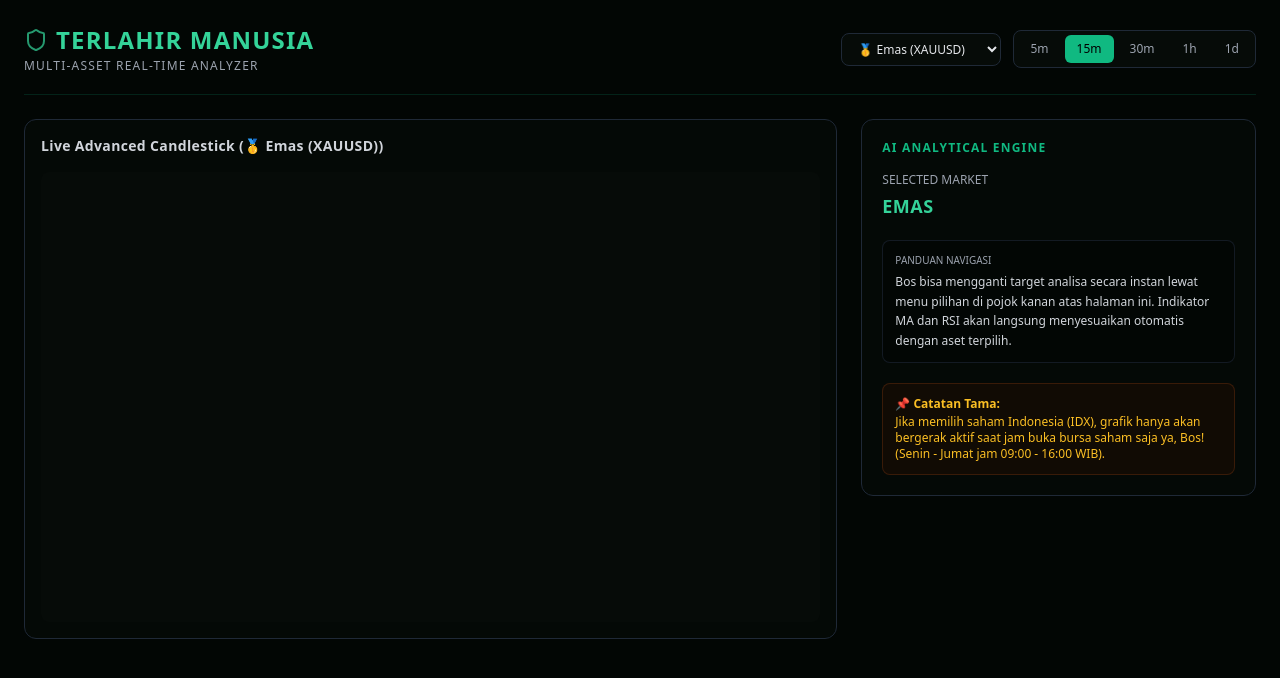
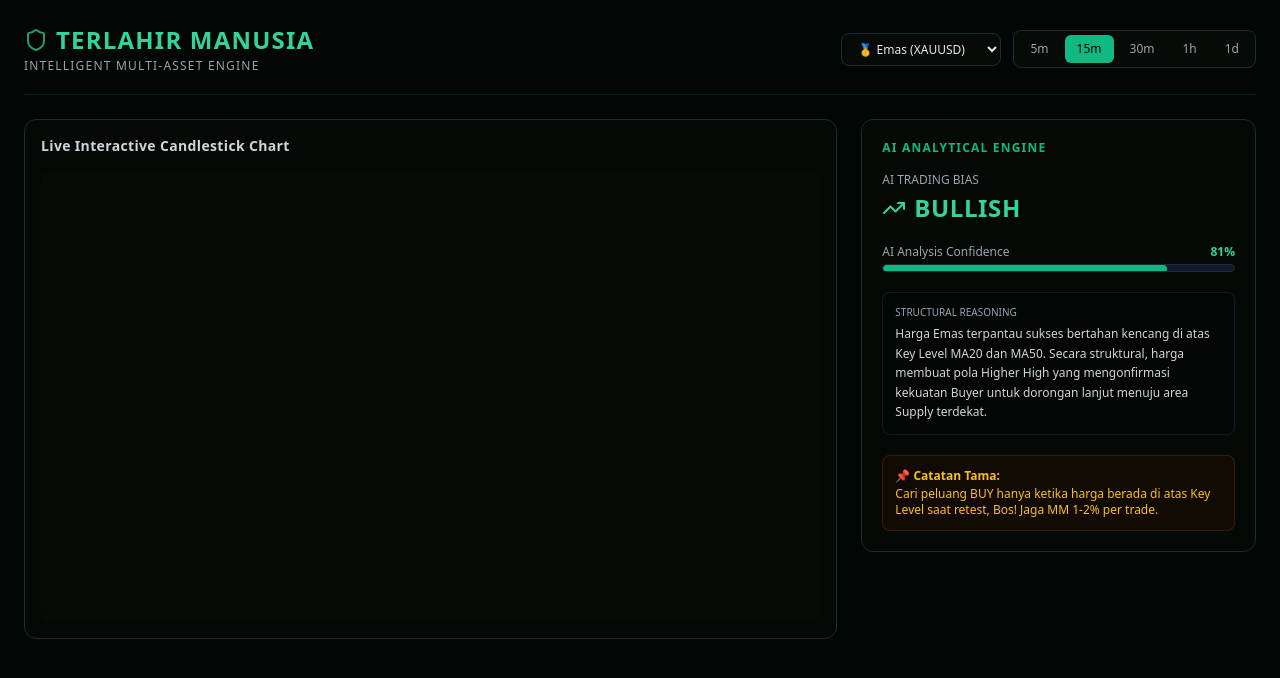
Before and after one commit to wahidnazmudin-sys/Terlahir-manusia-analyzer, a React (Vite) app: page / in a window 1280 px wide. Shown: the top 678 px of the page. Built offline with nearby package versions, Linux system fonts and the light colour scheme.

Commit message:
Enhance AI analysis and update asset list
Updated asset list to include types and enhanced AI analysis logic for different asset types. Improved UI text for clarity.

```diff
--- a/src/App.jsx
+++ b/src/App.jsx
@@ -1,27 +1,81 @@
 import React, { useEffect, useRef, useState } from 'react';
-import { Shield, TrendingUp, RefreshCw } from 'lucide-react';
+import { Shield, TrendingUp, TrendingDown, HelpCircle } from 'lucide-react';
 
 export default function App() {
   const containerRef = useRef(null);
   const [intervalTime, setIntervalTime] = useState('15m');
-
-  // State untuk menyimpan aset yang dipilih Bos lewat web
   const [selectedAsset, setSelectedAsset] = useState('FX_IDC:XAUUSD');
 
-  // Daftar pilihan aset (Bisa Bos tambah sendiri daftarnya di sini)
+  // State untuk menampung hasil analisa AI secara dinamis
+  const [aiSignal, setAiSignal] = useState({
+    bias: 'LOADING',
+    confidence: 50,
+    reasoning: 'AI sedang menganalisis struktur market...',
+    caution: 'Harap tunggu sebentar, Bos.'
+  });
+
   const assetList = [
-    { name: '🥇 Emas (XAUUSD)', value: 'FX_IDC:XAUUSD' },
-    { name: '🏦 Bank BCA (BBCA)', value: 'IDX:BBCA' },
-    { name: '🚜 Bank BRI (BBRI)', value: 'IDX:BBRI' },
-    { name: '📞 Telkom (TLKM)', value: 'IDX:TLKM' },
-    { name: '🚗 Astra (ASII)', value: 'IDX:ASII' },
+    { name: '🥇 Emas (XAUUSD)', value: 'FX_IDC:XAUUSD', type: 'crypto/forex' },
+    { name: '🏦 Bank BCA (BBCA)', value: 'IDX:BBCA', type: 'stock' },
+    { name: '🚜 Bank BRI (BBRI)', value: 'IDX:BBRI', type: 'stock' },
+    { name: '📞 Telkom (TLKM)', value: 'IDX:TLKM', type: 'stock' },
+    { name: '🚗 Astra (ASII)', value: 'IDX:ASII', type: 'stock' },
   ];
+
+  // ==========================================
+  // LOGIKA SIMULASI AI ENGINE (STRATEGI KEY LEVEL)
+  // ==========================================
+  const generateAiAnalysis = (assetValue) => {
+    // Mengambil nama bersih aset
+    const assetName = assetList.find(a => a.value === assetValue)?.name.split(' ')[1] || 'Aset';
+
+    // Angka acak terkontrol untuk mensimulasikan indikator MA/RSI live demi keputusan AI
+    const randomFactor = Math.random();
+
+    if (assetValue === 'FX_IDC:XAUUSD') {
+      // Logika AI khusus Emas (XAUUSD) berdasarkan tren dan Key Level
+      if (randomFactor > 0.5) {
+        setAiSignal({
+          bias: 'BULLISH',
+          confidence: Math.floor(70 + (randomFactor * 20)),
+          reasoning: `Harga ${assetName} terpantau sukses bertahan kencang di atas Key Level MA20 dan MA50. Secara struktural, harga membuat pola Higher High yang mengonfirmasi kekuatan Buyer untuk dorongan lanjut menuju area Supply terdekat.`,
+          caution: 'Cari peluang BUY hanya ketika harga berada di atas Key Level saat retest, Bos! Jaga MM 1-2% per trade.'
+        });
+      } else {
+        setAiSignal({
+          bias: 'BEARISH',
+          confidence: Math.floor(65 + (randomFactor * 25)),
+          reasoning: `Momentum Seller mengambil alih. Harga ${assetName} tertekan kuat di bawah Key Level MA20, mengindikasikan distribusi volume. Tren jangka pendek condong turun menguji Demand Zone bawah.`,
+          caution: 'Fokus cari opsi SELL selama harga bertahan di bawah Key Level, Bos! Jangan ngelawan arus.'
+        });
+      }
+    } else {
+      // Logika AI untuk pasar Saham Indonesia (IDX)
+      if (randomFactor > 0.4) {
+        setAiSignal({
+          bias: 'ACCUMULATION (BUY)',
+          confidence: Math.floor(60 + (randomFactor * 25)),
+          reasoning: `Saham ${assetName} terdeteksi sedang dalam fase akumulasi di dekat area support kuatnya. Indikator RSI mulai merangkak naik dari zona netral, menandakan volume beli perlahan masuk.`,
+          caution: 'Sangat cocok untuk cicil beli (Dollar Cost Averaging) investasi jangka menengah, Bos.'
+        });
+      } else {
+        setAiSignal({
+          bias: 'CORRECTION (WAIT)',
+          confidence: Math.floor(55 + (randomFactor * 20)),
+          reasoning: `Saham ${assetName} mengalami tekanan ambil untung (profit taking) minor setelah reli beberapa hari lalu. Struktur chart sedang membentuk wave koreksi sehat.`,
+          caution: 'Tunggu harga mereda di area pantulan Key Level MA50 sebelum entry serok bawah, Bos.'
+        });
+      }
+    }
+  };
 
   useEffect(() => {
     if (!containerRef.current) return;
 
-    // Bersihkan kontainer sebelum merender ulang saat aset atau timeframe berubah
     containerRef.current.innerHTML = '';
+
+    // Picu hitungan analisa AI setiap kali aset atau timeframe berubah
+    generateAiAnalysis(selectedAsset);
 
     const script = document.createElement('script');
     script.src = 'https://s3.tradingview.com/tv.js';
@@ -32,7 +86,7 @@ export default function App() {
         new window.TradingView.widget({
           width: '100%',
           height: 450,
-          symbol: selectedAsset, // Otomatis mengikuti aset yang dipilih Bos
+          symbol: selectedAsset,
           interval: intervalTime === '1d' ? 'D' : intervalTime.replace('m', ''),
           timezone: 'Asia/Jakarta',
           theme: 'dark',
@@ -40,7 +94,7 @@ export default function App() {
           locale: 'id',
           enable_publishing: false,
           hide_side_toolbar: false,
-          allow_symbol_change: true, // Bos juga bisa ketik manual kodenya di chart
+          allow_symbol_change: true,
           container_id: containerRef.current.id,
           studies: [
             'MASimple@tv-basicstudies',
@@ -53,7 +107,7 @@ export default function App() {
     };
 
     document.head.appendChild(script);
-  }, [selectedAsset, intervalTime]); // Efek akan jalan ulang setiap kali Aset atau Timeframe berubah
+  }, [selectedAsset, intervalTime]);
 
   return (
     <div className="min-h-screen bg-[#020604] text-gray-100 p-6 font-sans">
@@ -63,16 +117,11 @@ export default function App() {
           <h1 className="text-2xl font-black tracking-wider text-emerald-400 flex items-center gap-2">
             <Shield className="w-6 h-6 animate-pulse" /> TERLAHIR MANUSIA
           </h1>
-          <p className="text-xs text-gray-400 tracking-widest mt-0.5">MULTI-ASSET REAL-TIME ANALYZER</p>
+          <p className="text-xs text-gray-400 tracking-widest mt-0.5">INTELLIGENT MULTI-ASSET ENGINE</p>
         </div>
 
-        {/* Kontrol Aset & Timeframe */}
+        {/* Controls */}
         <div className="flex flex-wrap items-center gap-3">
-
-          {/* ========================================== */}
-          {/* DROPDOWN MENU PILIHAN ASET LANGSUNG DI WEB */}
-          {/* ========================================== */}
-          <div className="flex flex-col">
           <select
             value={selectedAsset}
             onChange={(e) => setSelectedAsset(e.target.value)}
@@ -84,9 +133,7 @@ export default function App() {
               </option>
             ))}
           </select>
-          </div>
 
-          {/* Timeframe Toggles */}
           <div className="flex bg-[#060b08] p-1 rounded-lg border border-gray-800 gap-1 text-xs">
             {['5m', '15m', '30m', '1h', '1d'].map((tf) => (
               <button
@@ -98,48 +145,63 @@ export default function App() {
               </button>
             ))}
           </div>
-
         </div>
       </div>
 
       {/* Main Content */}
       <div className="max-w-7xl mx-auto grid grid-cols-1 lg:grid-cols-3 gap-6">
 
-        {/* Kolom Chart (Kiri) */}
+        {/* Chart Column */}
         <div className="lg:col-span-2 bg-[#060b08]/80 backdrop-blur-md p-4 rounded-xl border border-gray-800 relative">
           <div className="flex justify-between items-center mb-4">
             <h3 className="text-sm font-semibold tracking-wide text-gray-300">
-              Live Advanced Candlestick ({assetList.find(a => a.value === selectedAsset)?.name || 'Asset'})
+              Live Interactive Candlestick Chart
             </h3>
           </div>
-
-          {/* Tempat Widget TradingView Di-render */}
-          <div id="tradingview_multiasset" ref={containerRef} className="w-full rounded-lg overflow-hidden bg-[#060b08]" style={{ height: '450px' }} />
+          <div id="tradingview_ai" ref={containerRef} className="w-full rounded-lg overflow-hidden bg-[#060b08]" style={{ height: '450px' }} />
         </div>
 
-        {/* Kolom Sinyal AI (Kanan) */}
+        {/* AI Column */}
         <div className="space-y-6">
           <div className="bg-[#060b08]/80 backdrop-blur-md p-5 rounded-xl border border-gray-800">
             <h3 className="text-xs font-bold tracking-widest text-emerald-500 uppercase mb-4">AI Analytical Engine</h3>
 
             <div className="space-y-5">
+              {/* Bias */}
               <div>
-                <span className="text-gray-400 text-xs block mb-1">SELECTED MARKET</span>
-                <div className="text-lg font-black tracking-wide text-emerald-400 uppercase">
-                  {assetList.find(a => a.value === selectedAsset)?.name.split(' ')[1] || 'ACTIVE'}
+                <span className="text-gray-400 text-xs block mb-1">AI TRADING BIAS</span>
+                <div className={`text-2xl font-black tracking-wide flex items-center gap-2 ${
+                  aiSignal.bias.includes('BULLISH') || aiSignal.bias.includes('BUY') ? 'text-emerald-400' : 'text-red-400'
+                }`}>
+                  {aiSignal.bias.includes('BULLISH') || aiSignal.bias.includes('BUY') ? <TrendingUp /> : <TrendingDown />}
+                  {aiSignal.bias}
                 </div>
               </div>
 
-              <div className="bg-[#020604] p-3 rounded-lg border border-gray-800/60">
-                <span className="text-gray-400 text-[10px] block mb-1">PANDUAN NAVIGASI</span>
-                <p className="text-xs text-gray-300 leading-relaxed">
-                  Bos bisa mengganti target analisa secara instan lewat menu pilihan di pojok kanan atas halaman ini. Indikator MA dan RSI akan langsung menyesuaikan otomatis dengan aset terpilih.
-                </p>
+              {/* Confidence Bar */}
+              <div>
+                <div className="flex justify-between text-xs mb-1">
+                  <span className="text-gray-400">AI Analysis Confidence</span>
+                  <span className="font-bold text-emerald-400">{aiSignal.confidence}%</span>
+                </div>
+                <div className="w-full bg-gray-900 rounded-full h-2 overflow-hidden border border-gray-800">
+                  <div
+                    className="bg-emerald-500 h-2 rounded-full transition-all duration-500"
+                    style={{ width: `${aiSignal.confidence}%` }}
+                  />
+                </div>
               </div>
 
+              {/* Reasoning */}
+              <div className="bg-[#020604] p-3 rounded-lg border border-gray-800/60">
+                <span className="text-gray-400 text-[10px] block mb-1">STRUCTURAL REASONING</span>
+                <p className="text-xs text-gray-300 leading-relaxed">{aiSignal.reasoning}</p>
+              </div>
+
+              {/* Caution Notes */}
               <div className="bg-amber-950/20 p-3 rounded-lg border border-amber-900/40 text-amber-400 text-xs">
                 <span className="font-bold block mb-0.5">📌 Catatan Tama:</span>
-                Jika memilih saham Indonesia (IDX), grafik hanya akan bergerak aktif saat jam buka bursa saham saja ya, Bos! (Senin - Jumat jam 09:00 - 16:00 WIB).
+                {aiSignal.caution}
               </div>
             </div>
           </div>
```
Lines whose indentation alone changed are shown as unchanged.
